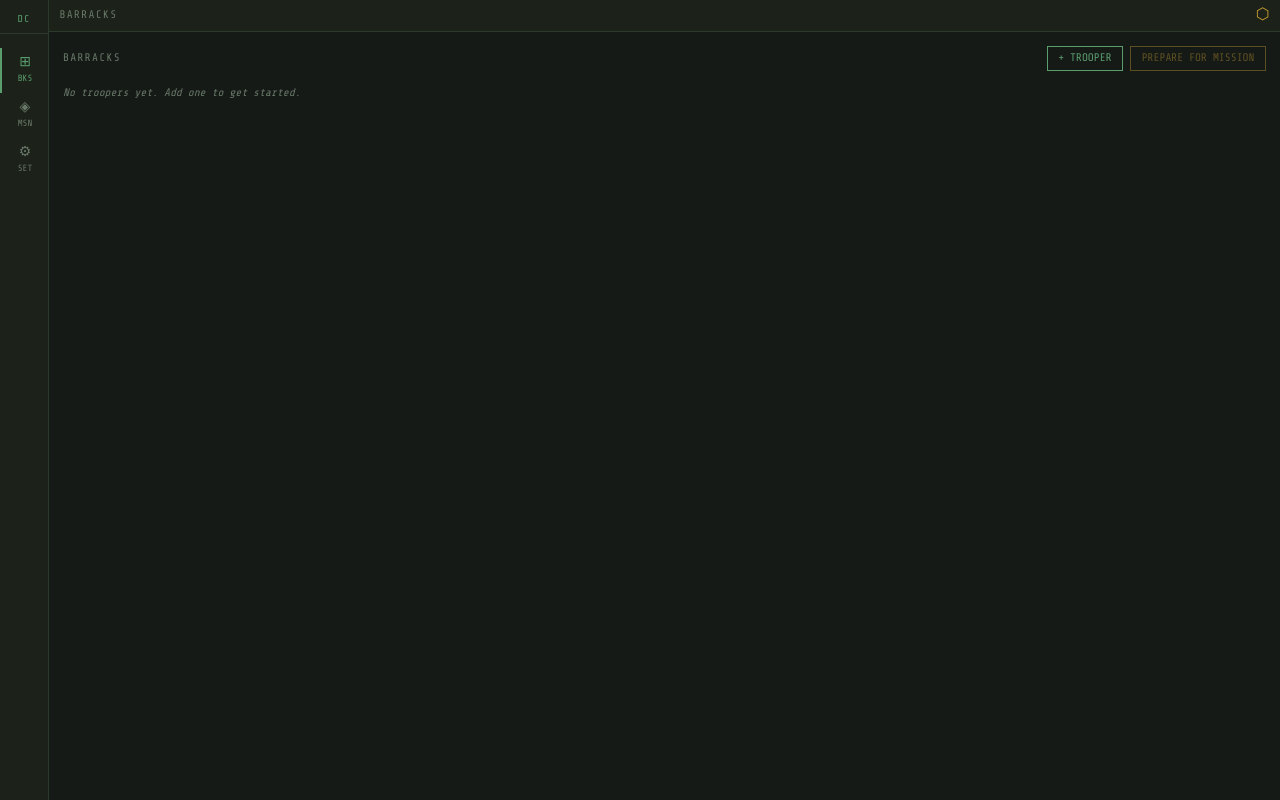
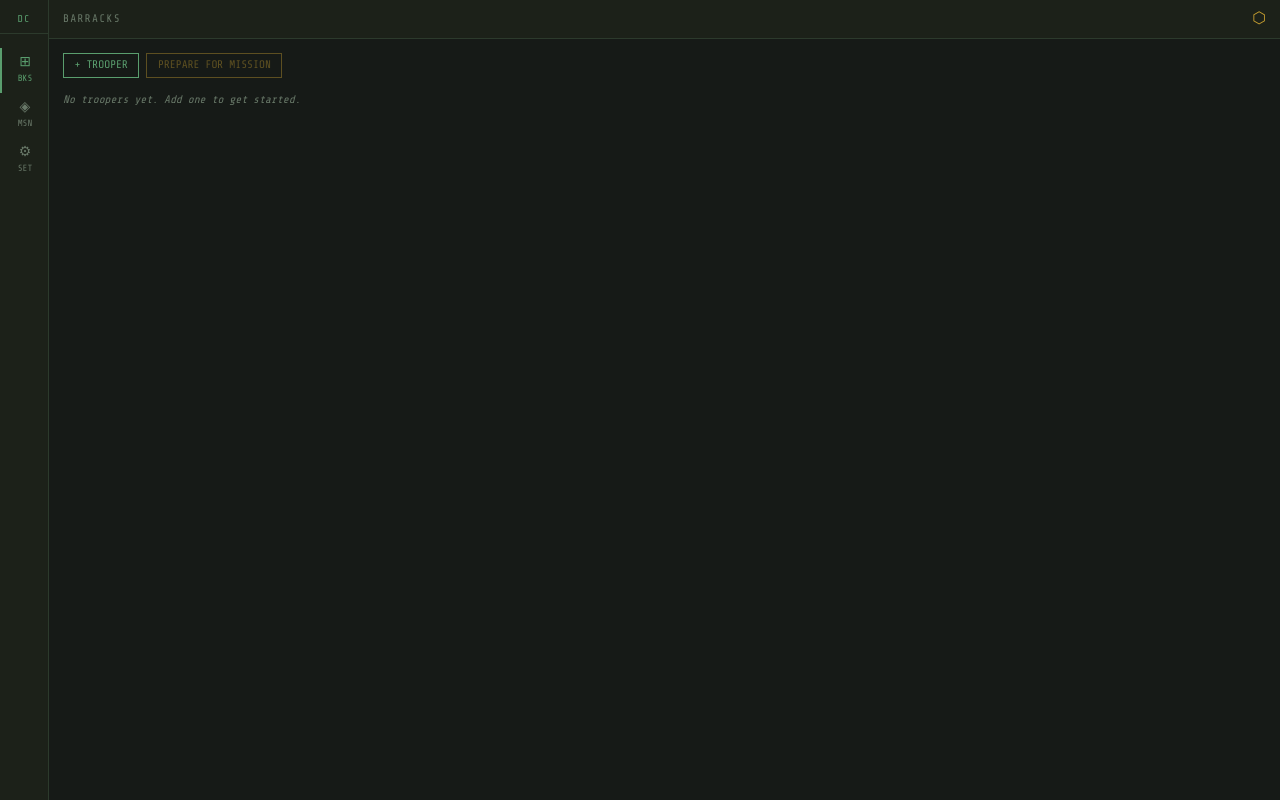
Before and after one commit to southhex/danger-close-game-board, a React (Vite) app: page / in a window 1280 px wide. Built offline with nearby package versions, Linux system fonts and the light colour scheme; the HTML template or start-up script is replaced by a standard one.

Commit message:
fix: align header padding, remove redundant view titles from Barracks and Settings

```diff
--- a/src/App.tsx
+++ b/src/App.tsx
@@ -43,7 +43,7 @@ export default function App() {
       )}
 
       <main className="flex-1 min-w-0 flex flex-col">
-        <header className="flex items-center justify-between bg-surface border-b border-border px-3 py-2 flex-shrink-0">
+        <header className="flex items-center justify-between bg-surface border-b border-border px-4 py-3 flex-shrink-0">
           <div className="lbl">{NAV.find(n => n.id === view)?.title.toUpperCase()}</div>
           <button onClick={() => setDice(!diceOpen)} className={`text-lg leading-none ${diceOpen ? 'text-ok' : 'text-warn'}`}>⬡</button>
         </header>
--- a/src/views/Barracks/Barracks.tsx
+++ b/src/views/Barracks/Barracks.tsx
@@ -18,7 +18,6 @@ export default function Barracks() {
   return (
     <div className="p-4">
       <div className="flex items-center justify-between mb-4">
-        <div className="lbl">BARRACKS</div>
         <div className="flex gap-2">
           <button onClick={openNew} className="text-[11px] text-ok border border-ok px-3 py-1">+ TROOPER</button>
           <button onClick={() => setConfirmPrep(true)}
--- a/src/views/Settings/Settings.tsx
+++ b/src/views/Settings/Settings.tsx
@@ -10,7 +10,6 @@ export default function Settings() {
 
   return (
     <div className="p-4 flex flex-col gap-4">
-      <div className="lbl">SETTINGS</div>
       <section className="bg-surface border border-border p-3 flex flex-col gap-2">
         <div className="lbl text-[10px]">DATA</div>
         <ExportImport />
```
